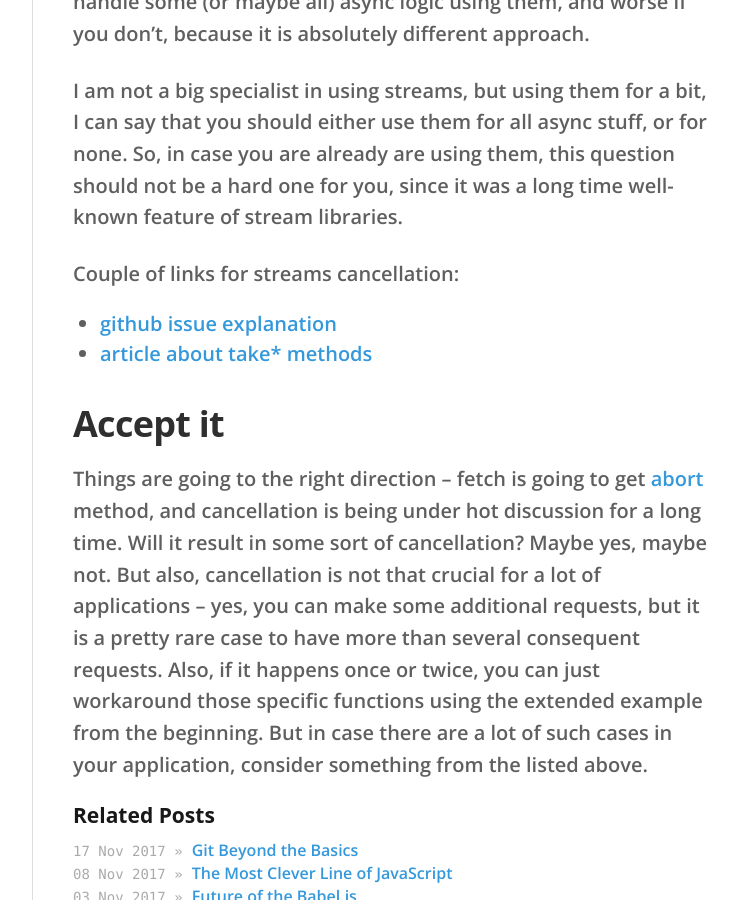
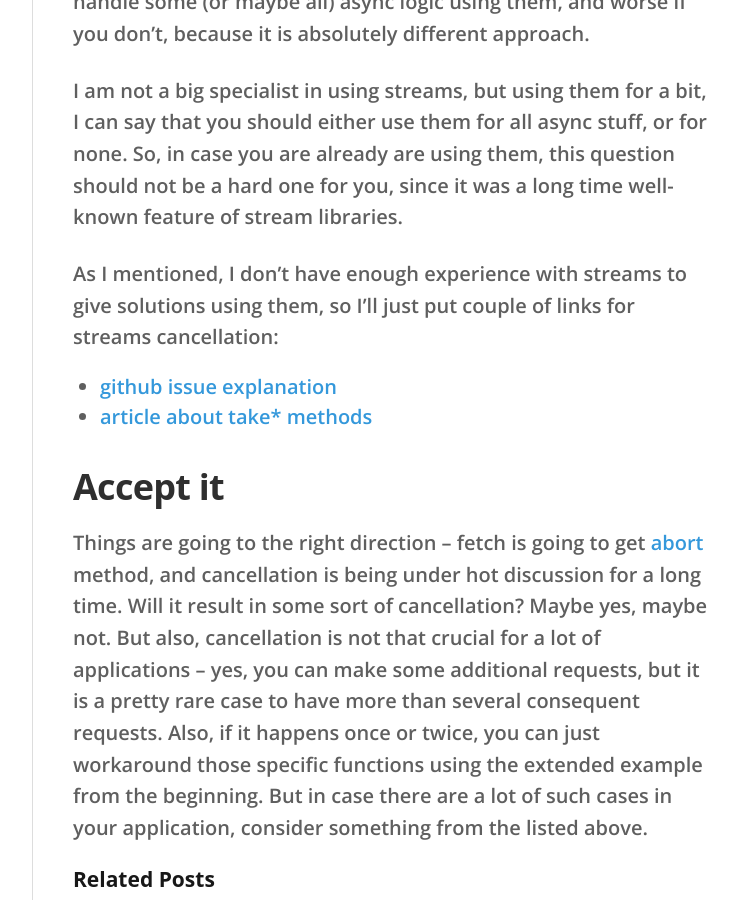
Before and after one commit to Bloomca/blog, a Jekyll site: the page built from _posts/2017-12-04-how-to-cancel-your-promise.md, in a window 1280 px wide and 900 px high, scrolled down 10741 px. Shown: the whole window, without its empty margins (378-1115 px from the left). Built offline with Jekyll 4.4.1, drawn with Linux system fonts in a browser that asks for light colours; nearby versions of some CDN libraries; comment, search, counter and statistics services are not loaded.

Commit message:
add a note about streams in article about promise cancellation

```diff
--- a/_posts/2017-12-04-how-to-cancel-your-promise.md
+++ b/_posts/2017-12-04-how-to-cancel-your-promise.md
@@ -286,7 +286,7 @@ Streams are better and worse than promises/generators. Better if you already hav
 
 I am not a big specialist in using streams, but using them for a bit, I can say that you should either use them for all async stuff, or for none. So, in case you are already are using them, this question should not be a hard one for you, since it was a long time well-known feature of stream libraries.
 
-Couple of links for streams cancellation:
+As I mentioned, I don't have enough experience with streams to give solutions using them, so I'll just put couple of links for streams cancellation:
 
 - [github issue explanation](https://github.com/Reactive-Extensions/RxJS/issues/817#issuecomment-122729155)
 - [article about take* methods](https://medium.com/@benlesh/rxjs-dont-unsubscribe-6753ed4fda87)
```
